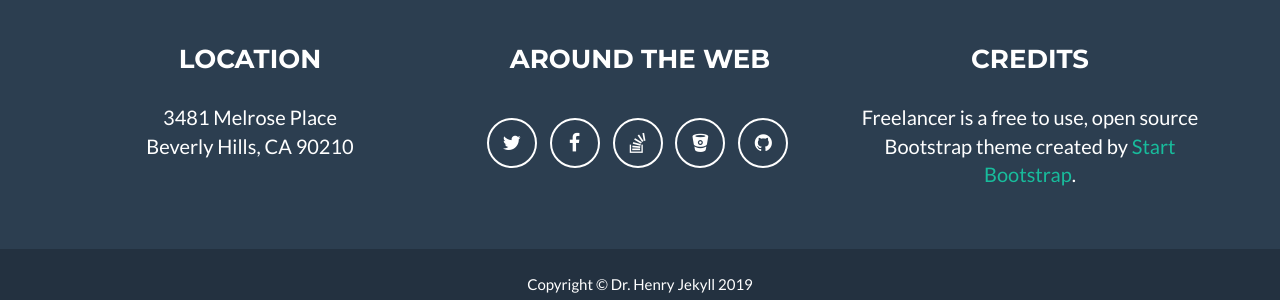
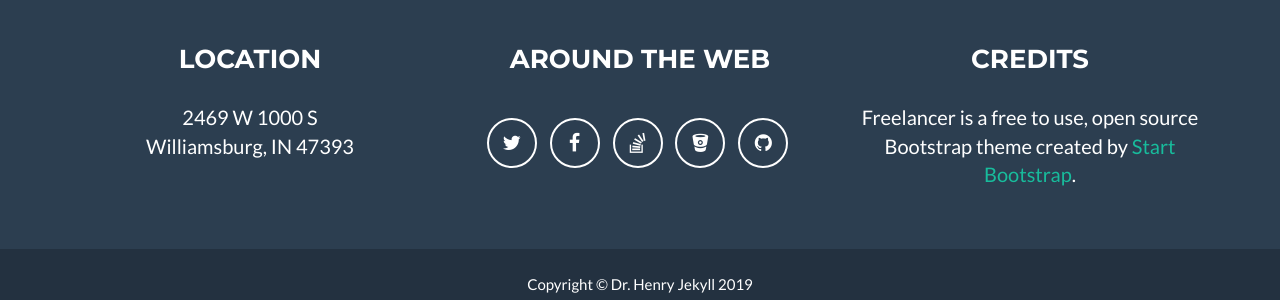
Before and after one commit to dustin-armstrong/dustin-armstrong.github.io, a Jekyll site: the page built from index.html, in a window 1280 px wide and 900 px high, scrolled down 2485 px. Shown: the part 579-879 px from the top of the window. Built offline with Jekyll 4.4.1, drawn with Linux system fonts in a browser that asks for light colours.

Commit message:
Updates 1

```diff
--- a/_config.yml
+++ b/_config.yml
@@ -40,20 +40,20 @@ footer:
 # Social networks usernames (many more available: google-plus, flickr, dribbble, pinterest, instagram, tumblr, linkedin, etc.)
 social:
   - title: twitter
-    url: http://twitter.com/jekyllrb
+    url: http://twitter.com/weathermakerco
   - title: facebook
-    url:
+    url: https://www.facebook.com/dustin.armstrong.11.11
   - title: stack-overflow
-    url: http://stackoverflow.com/questions/tagged/jekyll
+    url: http://stackoverflow.com/questions/tagged/weathermaker
   - title: bitbucket
-    url: http://bitbucket.org/jekyll
+    url: http://bitbucket.org/weathermaker
   - title: github
-    url: http://github.com/jekyll
+    url: http://github.com/weathermaker
 
 # Postal address (add as many lines as necessary)
 address:
-  - line: 3481 Melrose Place
-  - line: Beverly Hills, CA 90210
+  - line: 2469 W 1000 S
+  - line: Williamsburg, IN 47393
 
 # Credits content
 credits: 'Freelancer is a free to use, open source Bootstrap theme created by <a href="http://startbootstrap.com">Start Bootstrap</a>.'
```
